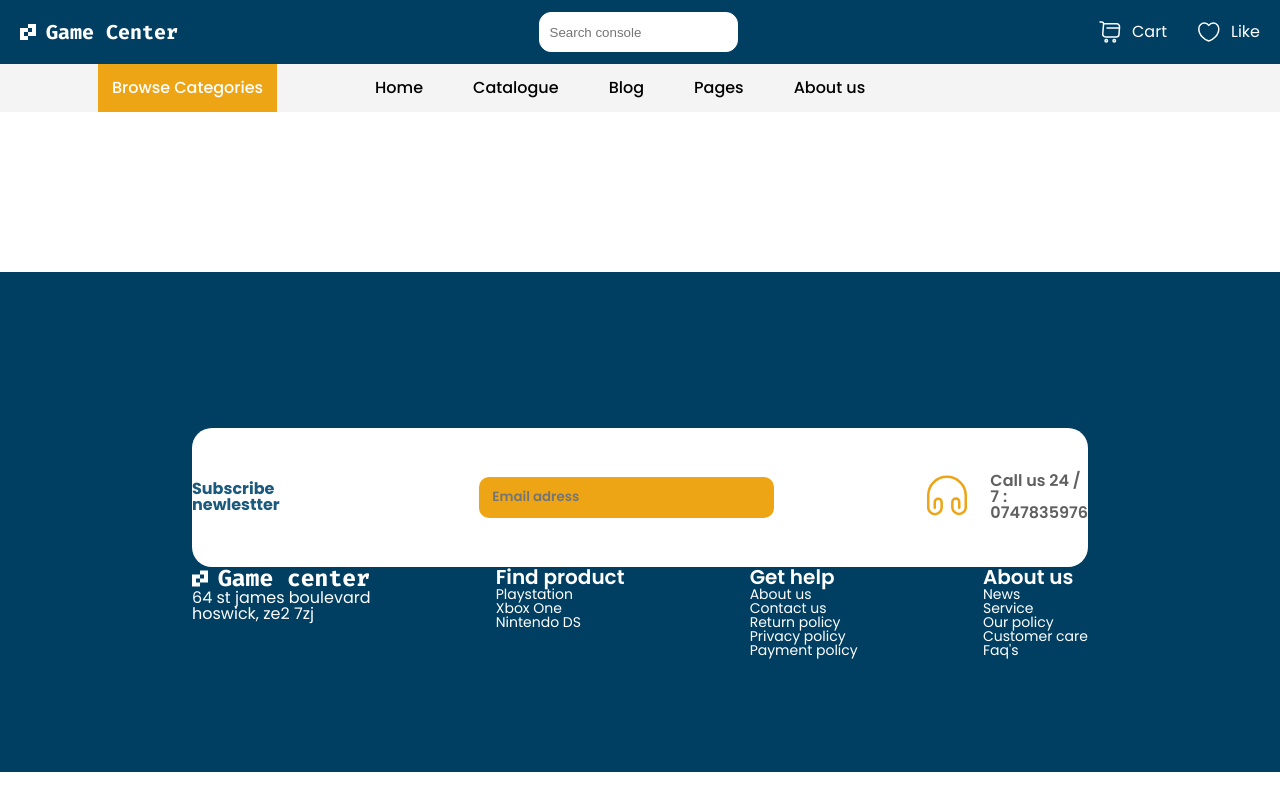
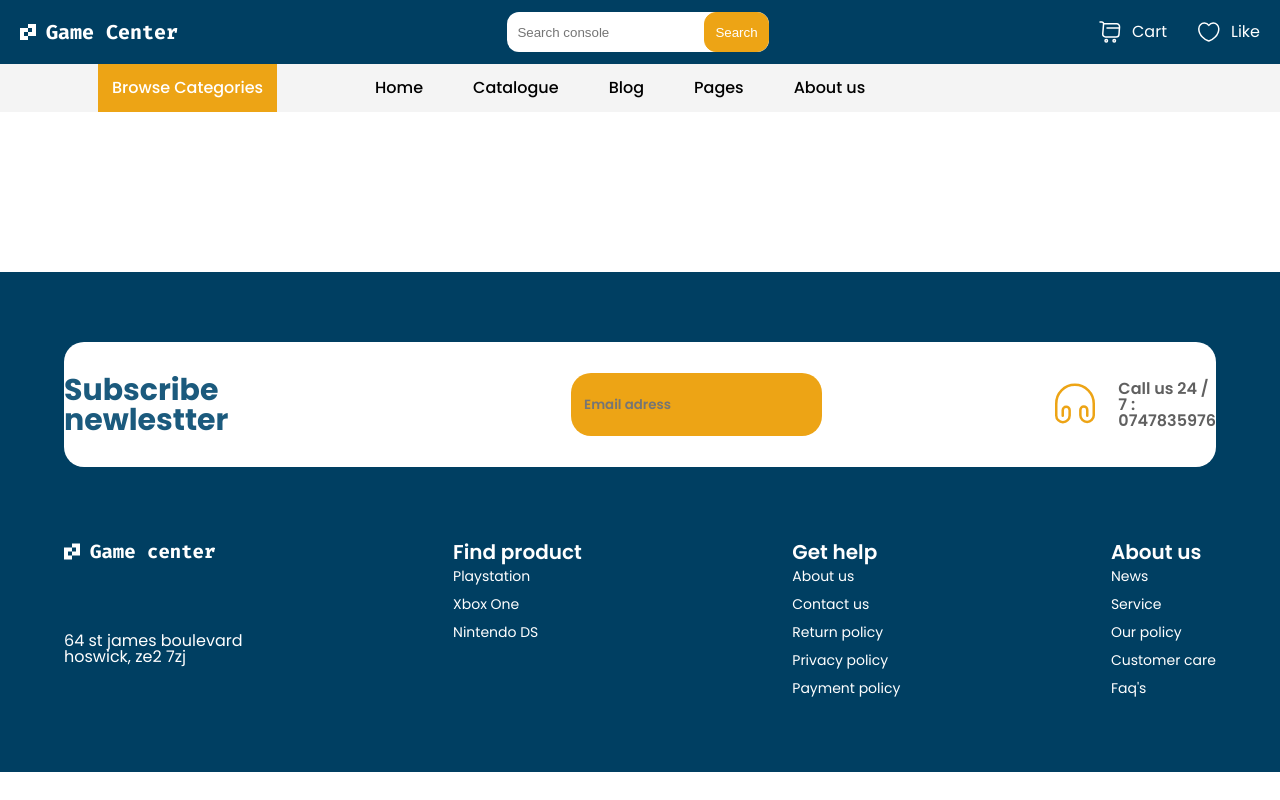
Before and after one commit to Wizuha/Game-Console-Project, a React (Create React App) app in the folder Game console project/frontend/: page / in a window 1280 px wide. Built offline with nearby package versions, Linux system fonts and the light colour scheme.

Commit message:
modificationn input

```diff
--- a/Game console project/frontend/src/components/Bottom/Bottom.css
+++ b/Game console project/frontend/src/components/Bottom/Bottom.css
@@ -5,19 +5,18 @@
     background-color: #003f62;
     justify-content: center;
     align-items: center;
-    left: 0;
     flex-direction: column;
+    gap : 15%;
 }
 
 .subscribe {
     display: flex;
     align-items: center;
     justify-content: center;
-    height: 139px;
-    width: 70%;
-    gap: 150px;
+    height: 25%;
+    width: 90%;
+    gap: 20%;
     background-color: white;
-    margin-top: 40px ;
     border-radius: 20px;
 }
 
@@ -25,6 +24,7 @@
     display: flex;
     font-family: "Poppins Bold";
     color: #1B5A7D;
+    font-size: 30px;
 }
 
 .input-subscribe{
@@ -37,12 +37,13 @@
 
 .input-subscribe input{
     display: flex;
-    height: 23px;
+    height: 45px;
     background-color: #EDA415;
     font-family: 'Poppins Semibold';
     color: white;
     padding: 9px 13px;
-    border-radius: 10px;
+    border-radius: 20px;
+    width: 100%;
     border: hidden;
 }
 
@@ -55,16 +56,24 @@
     align-items: center;
 }
 
+
+
 .foot-bottom{
     display: flex;
     justify-items: center;
-    width: 70%;
+    width: 90%;
     justify-content: space-between;
 }
 
 .left-bottom{
     display: flex;
     flex-direction: column;
+    gap : 45%;
+}
+
+.left-bottom p{
+    font-family: 'Poppins Regular';
+    font-size: 16px;
 }
 
 .logo-site{
@@ -74,6 +83,11 @@
     align-items: center;
     font-size: 23px;
     font-family: "FiraCode Bold";
+}
+
+.logo-site p{
+    font-family: "FiraCode Bold";
+    font-size: 19px;
 }
 
 .adress {
@@ -86,40 +100,33 @@
     display: flex;
     flex-direction: column;
     color: white;
+
 }
 
-.mid-left-bottom p{
+.foot-bottom {
     font-family: 'Poppins SemiBold';
     font-size: 20px;
 }
-
 
 
 .mid-right-bottom{
     display: flex;
     flex-direction: column;
     color: white;
-}
-
-.mid-right-bottom p{
-    font-family: 'Poppins SemiBold';
-    font-size: 20px;
+    gap : 25%;
 }
 
 li{
     font-family: 'Poppins Regular';
     font-size: 14px;
+    line-height: 2em;
 }
 
 .right-bottom{
     display: flex;
     flex-direction: column;
     color: white;
-}
-
-.right-bottom p{
-    font-family: 'Poppins SemiBold';
-    font-size: 20px;
+    gap : 25%
 }
 
 
@@ -127,11 +134,10 @@ li{
     .bottom{
         display: flex;
         width: 100%;
-        height: 600px;
+        height: 660px;
         background-color: #003f62;
         justify-content: center;
         align-items: center;
-        left: 0;
         flex-direction: column;
     }
 
@@ -159,4 +165,8 @@ li{
         right : 0;
     }
 
+    .left-bottom {
+        gap: 16%;
+    }
+
 }
--- a/Game console project/frontend/src/components/Nav/Nav.css
+++ b/Game console project/frontend/src/components/Nav/Nav.css
@@ -29,12 +29,19 @@
   height: 40px;
   font-family: "Poppins Regular";
   font-size: 14px;
+  background: white;
+  border-radius: 12px;
+  color: #003f62;
 }
 
 .input-button input {
   border-radius: 12px;
-  border: solid 1px #fff;
+  border: none;
+  background: transparent;
   padding: 10px;
+}
+.input-button input:focus {
+  outline: none;
 }
 
 .input-button button {
@@ -75,7 +82,7 @@
 }
 
 @media screen and (max-width: 1070px) {
-    .right{
+  .right {
     display: none;
   }
   .navbar-mobile {
--- a/Game console project/frontend/src/components/Nav/Nav.jsx
+++ b/Game console project/frontend/src/components/Nav/Nav.jsx
@@ -2,7 +2,7 @@ import React, { useState } from "react";
 import "./Nav.css";
 
 export default function Nav() {
-  const [view,setView] = useState(false);
+  const [view, setView] = useState(false);
   return (
     <nav className="nav">
       <div className="content">
@@ -11,8 +11,8 @@ export default function Nav() {
           <p>Game Center</p>
         </div>
         <div className="input-button">
-          <label for="submit"></label>
           <input type="text" name="search" placeholder="Search console" />
+          <button for="submit">Search</button>
         </div>
         <div className="right">
           <div className="cart">
```
Lines whose indentation alone changed are shown as unchanged.
